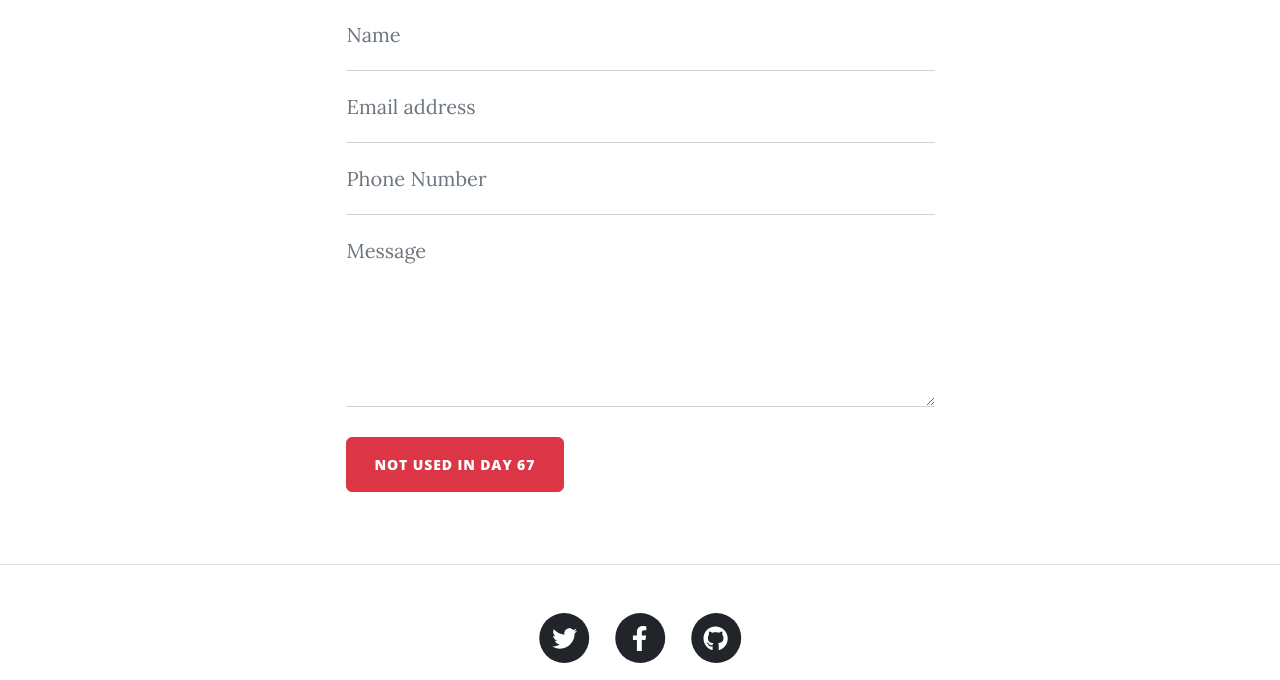
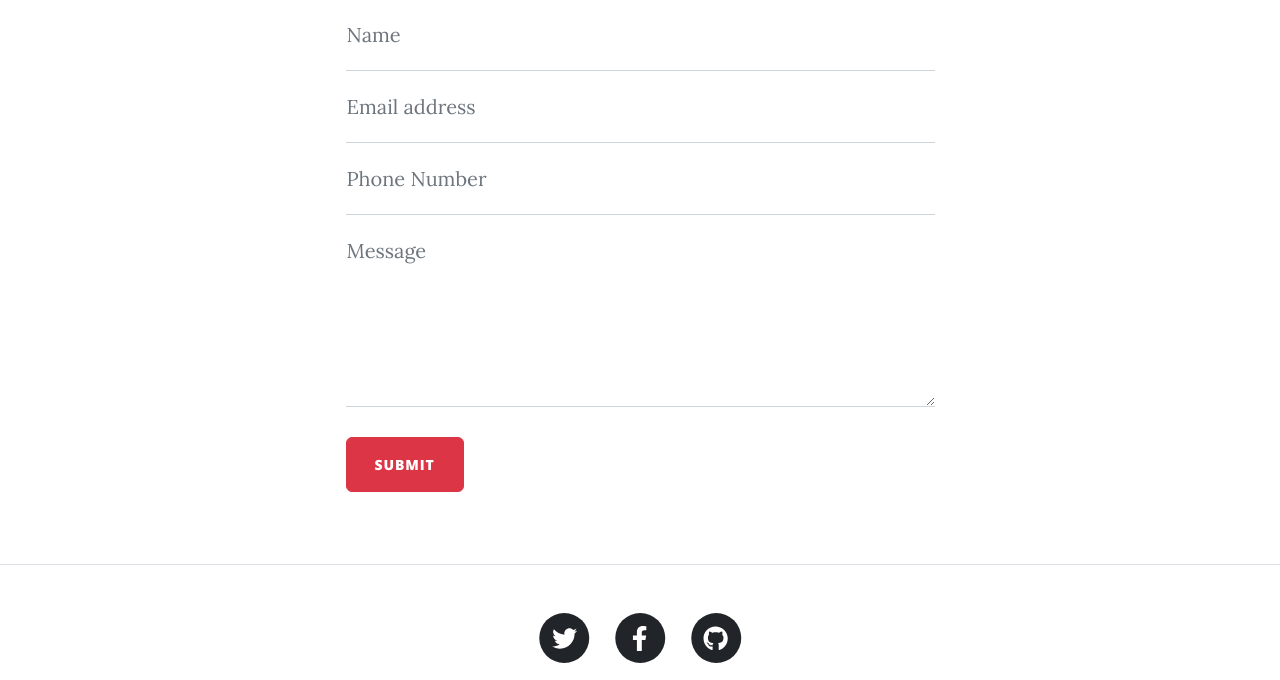
Before and after one commit to lachowskaolga/Food-Blog, a Flask app: page /contact in a window 1280 px wide. Shown: the part 721-1401 px from the top of the page. Run offline with Flask 3, Linux system fonts and the light colour scheme; some libraries are stand-ins or nearby versions.

Commit message:
first commit

```diff
--- a/templates/contact.html
+++ b/templates/contact.html
@@ -84,7 +84,7 @@
               id="submitButton"
               type="submit"
             >
-              NOT USED in Day 67
+              Submit
             </button>
           </form>
         </div>
```
